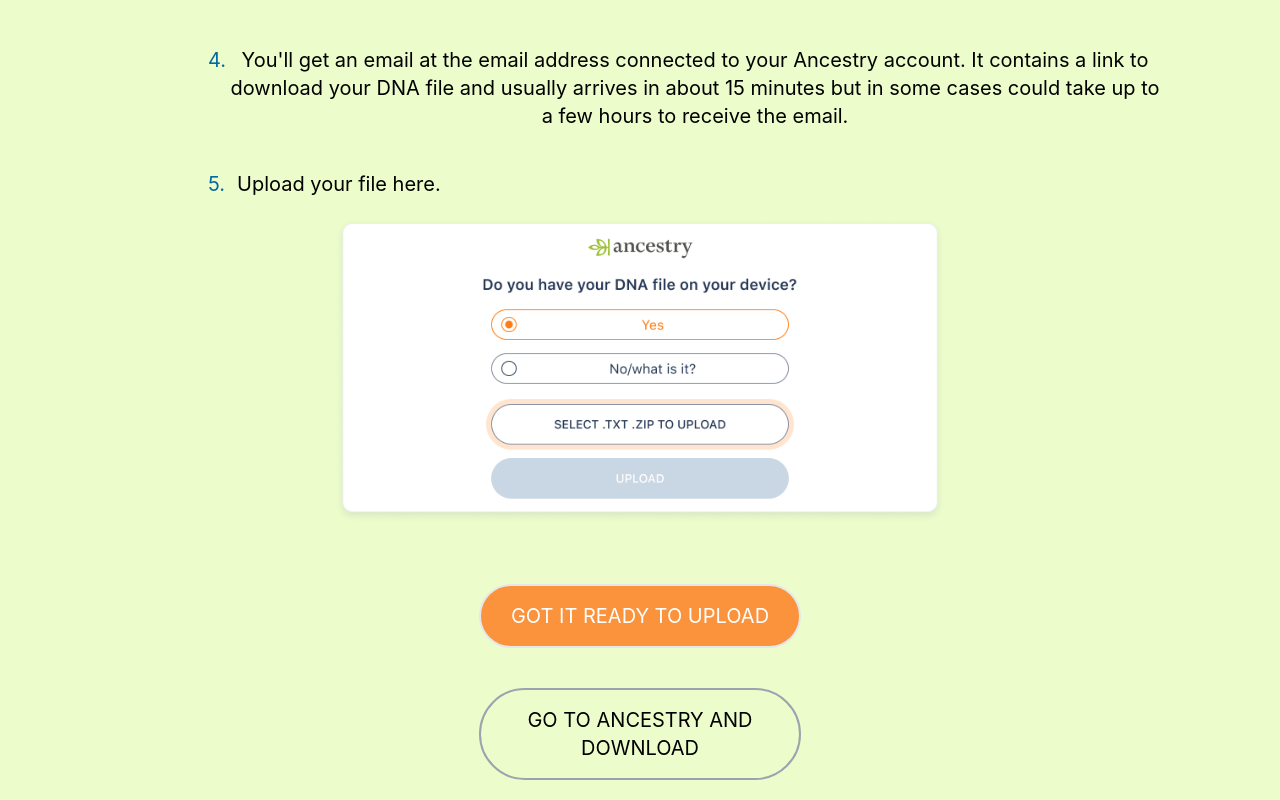
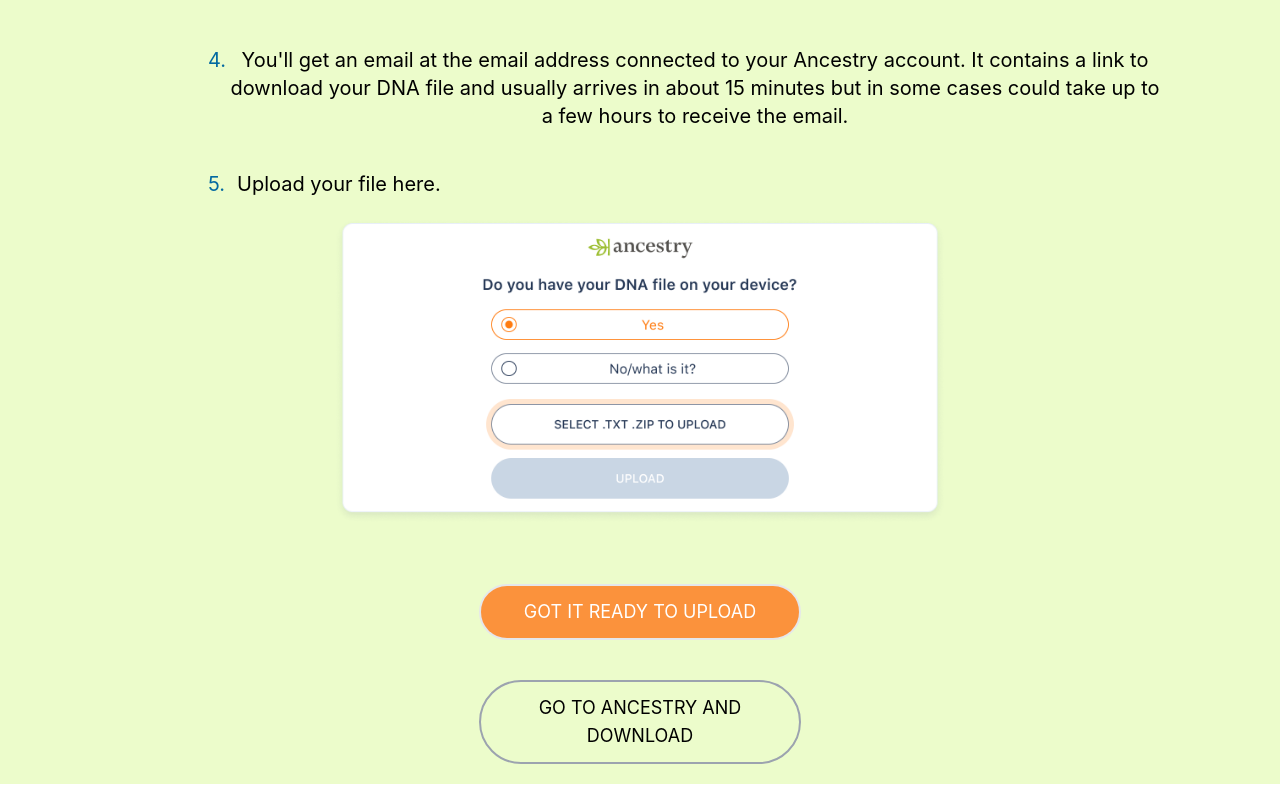
Before and after one commit to billionshealth/yellow-umbrella, a React (Create React App) app: page / in a window 1280 px wide. Shown: the part 1909-2709 px from the top of the page. Built offline with nearby package versions, Linux system fonts and the light colour scheme.

Commit message:
Update ancestry.js

```diff
--- a/src/pages/ancestry.js
+++ b/src/pages/ancestry.js
@@ -82,15 +82,15 @@
           <div className="flex flex-col 2xl:w-4/12 mx-auto xl:w-4/12">
             <button
               href="#"
-              className=" rounded-full m-5 p-3 sm:text-xs sm:p-2 md:p-2 md:text-md xl:text-xl xl:p-4 px-6 text-white bg-orange-400 baseline transition delay-150 ease-in-out hover:-translate-y-1 hover:scale-110 duration-300  border-2"
+              className=" rounded-full m-5 p-3 sm:text-xs sm:p-2 md:p-2 md:text-md xl:text-lg xl:p-3 px-6 text-white bg-orange-400 baseline transition delay-150 ease-in-out hover:-translate-y-1 hover:scale-110 duration-300  border-2"
             >
               GOT IT READY TO UPLOAD
             </button>
             <button
               href="https://www.ancestry.com/account/signin"
-              className=" rounded-full m-5 p-3 sm:text-xs sm:p-2 md:p-2 md:text-md xl:text-xl xl:p-4 px-6 text-lightGray bg-midGray baseline hover:bg-gray-100 hover:duration-300 border-2 border-gray-400"
+              className=" rounded-full m-5 p-3 sm:text-xs sm:p-2 md:p-2 md:text-md xl:text-lg xl:p-3 px-6 text-lightGray bg-midGray baseline hover:bg-gray-100 hover:duration-300 border-2 border-gray-400"
             >
-              <Link to="/">GO TO ANCESTRY AND DOWNLOAD</Link>
+              GO TO ANCESTRY AND DOWNLOAD
             </button>
           </div>
         </div>
```
